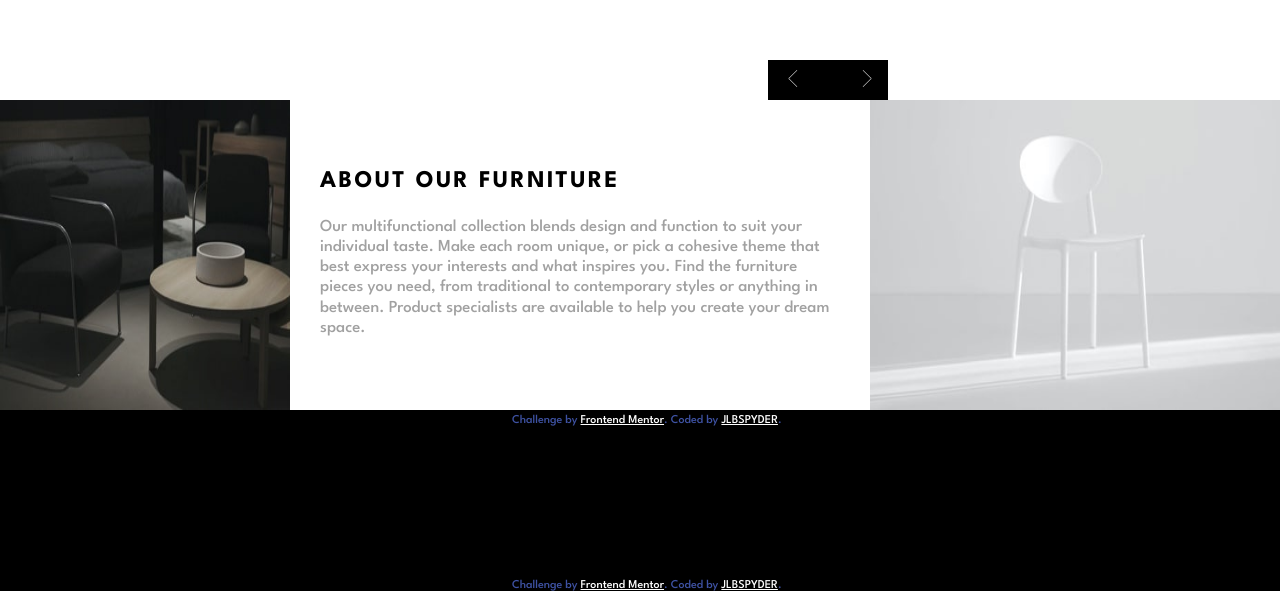
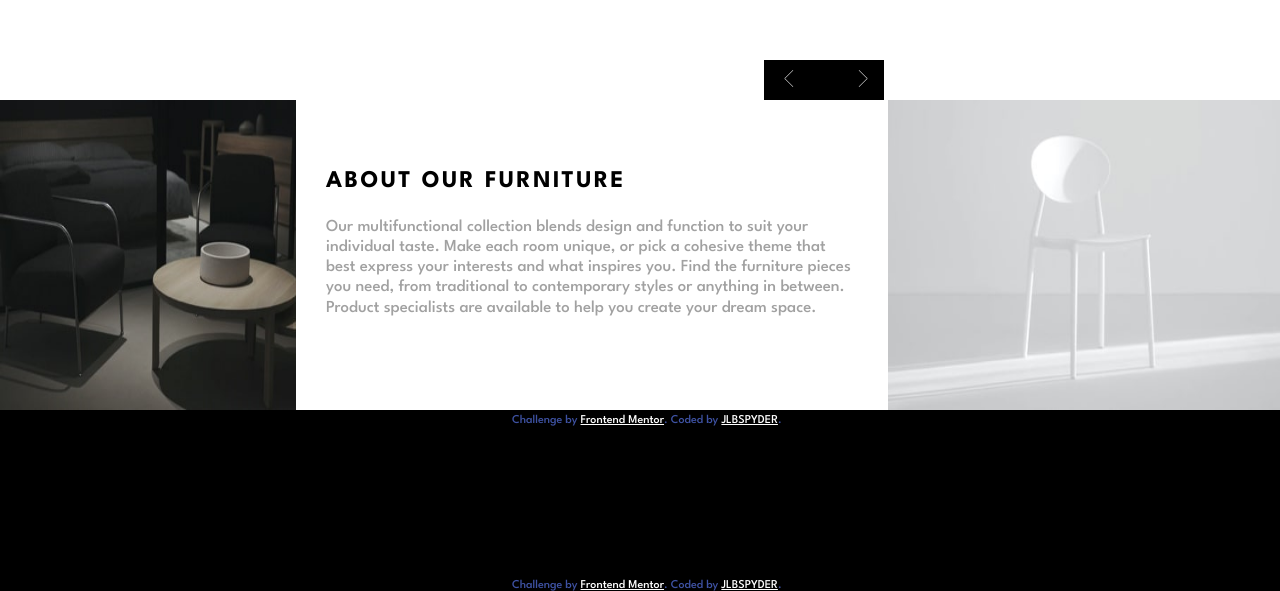
Before and after one commit to Jlbspyder/Room-Homepage, a React (Vite) app: page / in a window 1280 px wide. Shown: the part 300-891 px from the top of the page. Built offline with nearby package versions, Linux system fonts and the light colour scheme.

Commit message:
Update index.css

```diff
--- a/src/index.css
+++ b/src/index.css
@@ -313,7 +313,7 @@ button {
   .left-arrow-bg {
     position: absolute;
     top: 55.4%;
-    right: 35.3%;
+    right: 35.6%;
     width: 60px;
     height: 40px;
     background-color: black;
@@ -330,7 +330,7 @@ button {
   .right-arrow-bg {
     position: absolute;
     top: 55.4%;
-    right: 30.6%;
+    right: 30.9%;
     width: 60px;
     height: 40px;
     background-color: black;
@@ -413,6 +413,9 @@ button {
   .pix-container {
     width: 100%;
     height: 100%;
+  }
+  .lightPix-container {
+    width: 392px;
   }
   .light {
     margin-top: 0;
```
